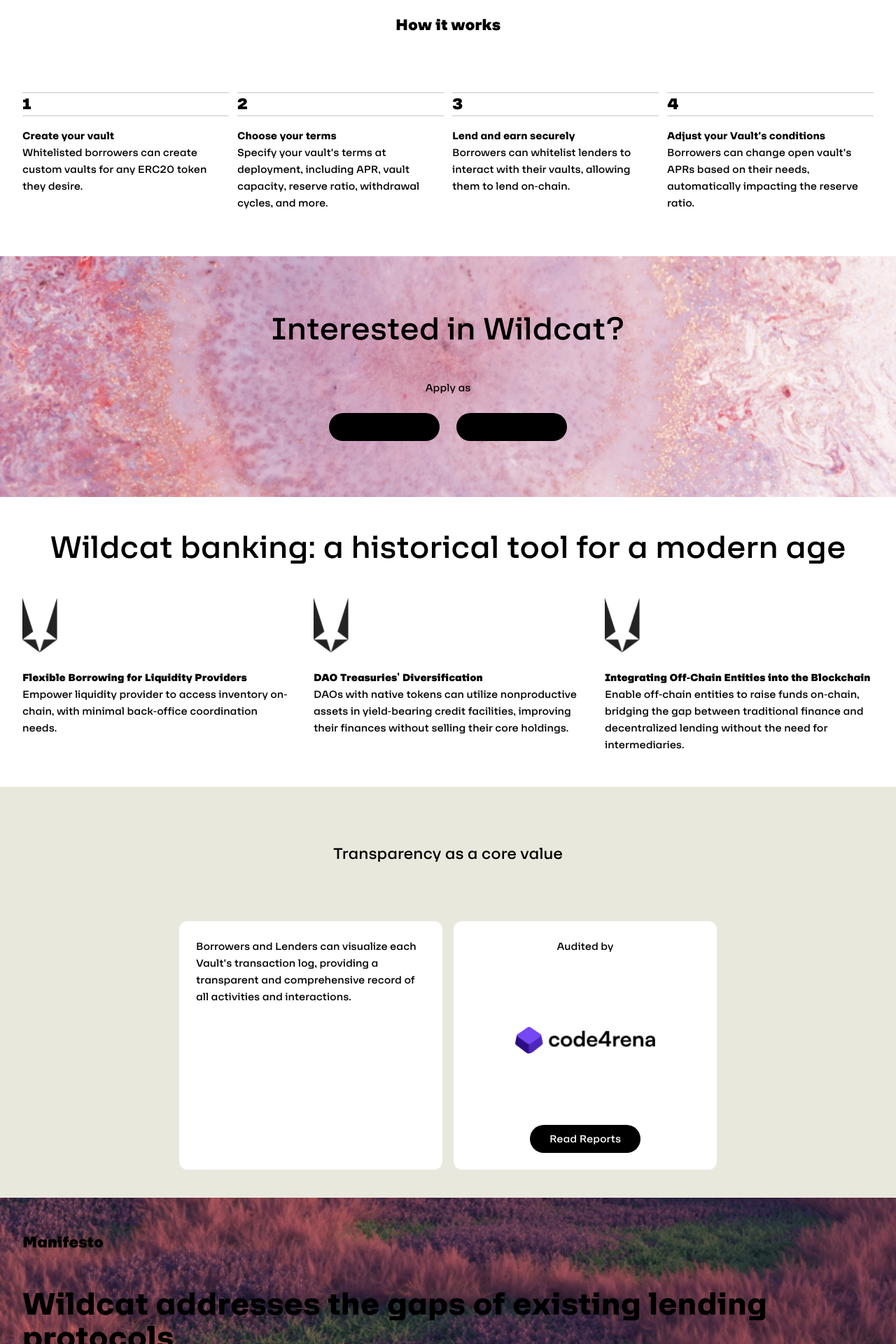
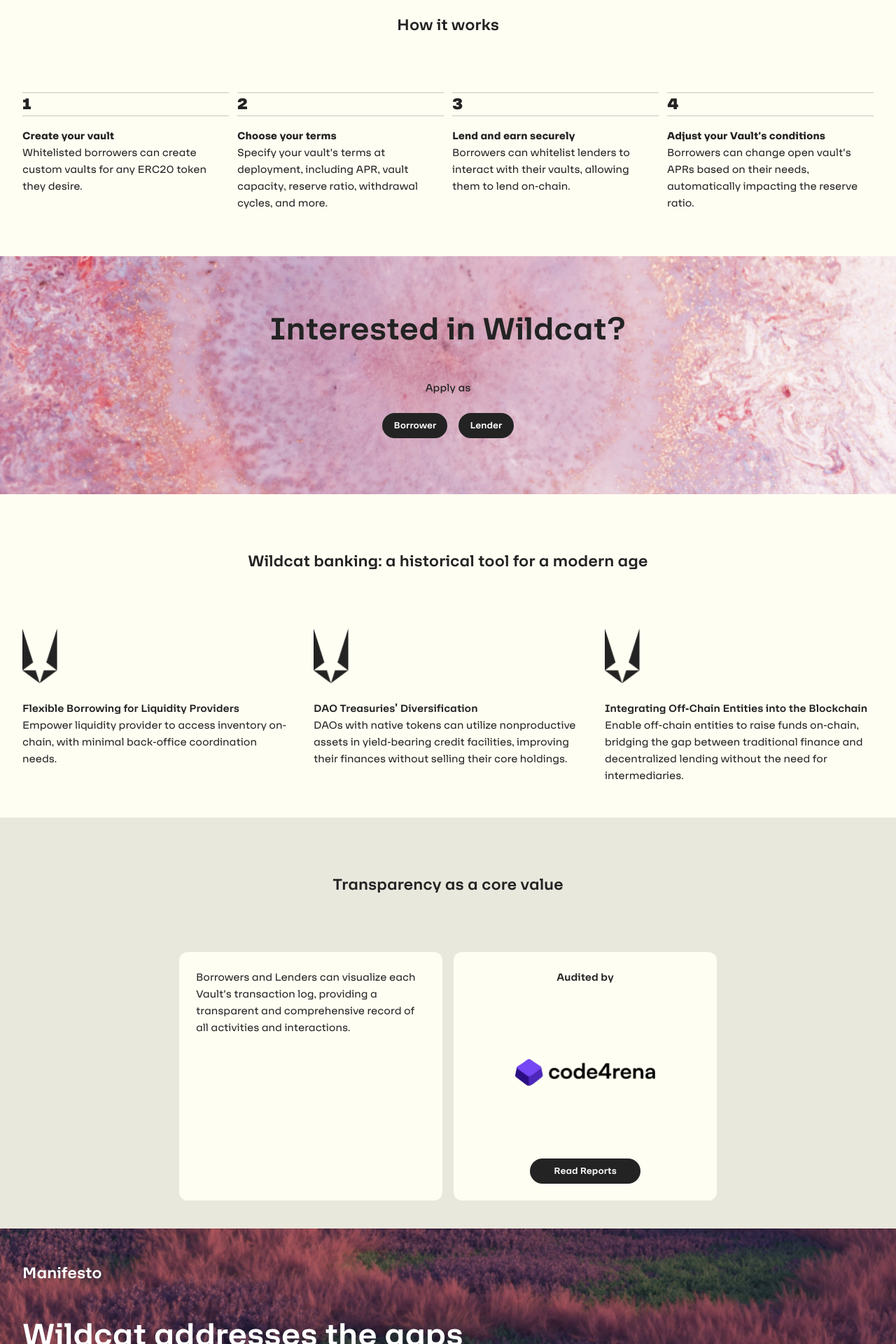
Before and after one commit to wildcat-finance/wildcat-landing, a Next.js app: page / in a window 1280 px wide. Shown: the part 860-2780 px from the top of the page at 70% size. Built offline with nearby package versions, Linux system fonts and the light colour scheme.

Commit message:
feat: tidy up detailing

```diff
--- a/src/app/layout.tsx
+++ b/src/app/layout.tsx
@@ -1,4 +1,4 @@
-import "./globals.css";
+import "@/app/styles/globals.css";
 import type { Metadata } from "next";
 import localFont from "next/font/local";
 
@@ -10,8 +10,18 @@
       style: "normal",
     },
     {
+      path: "../../public/fonts/F37LinecaTrial-Light.otf",
+      weight: "300",
+      style: "normal",
+    },
+    {
+      path: "../../public/fonts/F37LinecaTrial-Regular.otf",
+      weight: "400",
+      style: "normal",
+    },
+    {
       path: "../../public/fonts/F37LinecaTrial-Medium.otf",
-      weight: "400",
+      weight: "500",
       style: "normal",
     },
     {
--- a/src/app/page.tsx
+++ b/src/app/page.tsx
@@ -29,7 +29,7 @@
 
   return (
     <main className='flex min-h-screen flex-col'>
-      <nav className='h-20 flex flex-row justify-between items-center bg-[#232323] px-8'>
+      <nav className='h-20 flex flex-row justify-between items-center bg-black px-8'>
         <div>
           <img src='/logo.png' alt='logo' width={150} height={51} />
         </div>
@@ -54,29 +54,27 @@
           <source src='/WILDCAT_TOP_BANNER_1080.webm' type='video/webm' />
         </video>
         <div className='z-10 flex flex-col gap-8 max-w-[50rem]'>
-          <h1 className='text-3xl md:text-5xl/[50px] text-center'>
+          <h1 className=''>
             Unlocking flexible fixed-rate credit, on-chain.
           </h1>
-          <p className='text-center'>
-            Wildcat is a new DeFi lending protocol that empowers borrowsers to
+          <p className='text-center text-white max-w-[40rem] mx-auto'>
+            Wildcat is a new DeFi lending protocol that empowers borrowers to
             set their own terms while offering the flexibility to borrow any
             ERC20 token they require.
           </p>
 
           <div className='flex flex-col md:flex-row gap-4 items-center justify-center'>
-            <button className='rounded-xl bg-white px-4 py-2 text-black min-h-6 text-sm'>
+            <button className='bg-white text-black'>
               Become a Borrower
             </button>
-            <button className='rounded-xl bg-white px-4 py-2 text-black min-h-6 text-sm'>
+            <button className='bg-white text-black'>
               Launch app
             </button>
           </div>
         </div>
       </section>
-      <section className='bg-white text-black'>
-        <h2 className='text-2xl py-10 md:py-20 text-center font-black'>
-          How it works
-        </h2>
+      <section className='bg-bg-card text-black'>
+        <h2 className='text-center'>How it works</h2>
         <div
           ref={refHowItWorks}
           className='grid grid-cols-12 gap-3 px-8 pb-16 max-w-7xl mx-auto'
@@ -86,7 +84,7 @@
               scrolledPastHowItWorks ? "fade-in" : ""
             }`}
           >
-            <h3 className='text-2xl border-y border-[#c8c7bf] mb-4 font-black'>
+            <h3 className='text-2xl border-y border-border-primary mb-4 font-black'>
               1
             </h3>
             <h4 className='font-extrabold'>Create your vault</h4>
@@ -146,19 +144,19 @@
         <h2 className='text-5xl text-black text-center py-6 pt-20'>
           Interested in Wildcat?
         </h2>
-        <span className='text-black text-center py-6'>Apply as</span>
-        <div className='flex flex-row gap-6 items-center justify-center pb-20'>
-          <button className='bg-black rounded-full w-[158px] py-2'>
+        <div className='text-black text-center font-medium py-6'>Apply as</div>
+        <div className='flex flex-row gap-4 items-center justify-center pb-20'>
+          <button className='bg-black text-white'>
             Borrower
           </button>
-          <button className='bg-black rounded-full w-[158px] py-2'>
+          <button className='bg-black text-white'>
             Lender
           </button>
         </div>
       </section>
-      <section className='bg-white text-black py-12 px-8'>
+      <section className='bg-bg-card text-black px-8 pb-12'>
         <div className='max-w-7xl mx-auto'>
-          <h2 className='text-5xl text-black text-center pb-12'>
+          <h2 className='text-black text-center'>
             Wildcat banking: a historical tool for a modern age
           </h2>
 
@@ -178,7 +176,7 @@
                 width={50}
                 height={80}
               />
-              <h3 className='font-black'>
+              <h3>
                 Flexible Borrowing for Liquidity Providers
               </h3>
               <p>
@@ -198,7 +196,7 @@
                 width={50}
                 height={80}
               />
-              <h3 className='font-black'>
+              <h3>
                 DAO Treasuries&apos; Diversification
               </h3>
               <p>
@@ -219,7 +217,7 @@
                 width={50}
                 height={80}
               />
-              <h3 className='font-black'>
+              <h3>
                 Integrating Off-Chain Entities into the Blockchain
               </h3>
               <p>
@@ -232,19 +230,19 @@
         </div>
       </section>
       <section className='bg-[#E9E8DD] text-black px-8'>
-        <h2 className='text-center text-2xl py-10 md:py-20'>
+        <h2 className='text-center'>
           Transparency as a core value
         </h2>
         <div className='flex flex-col md:grid grid-cols-12 gap-4 max-w-3xl mx-auto pb-10'>
-          <div className='col-span-12 md:col-span-6 rounded-xl bg-white p-6 md:h-[calc(315px+40px)]'>
+          <div className='col-span-12 md:col-span-6 rounded-xl bg-bg-card p-6 md:h-[calc(315px+40px)]'>
             <p>
               Borrowers and Lenders can visualize each Vault’s transaction log,
               providing a transparent and comprehensive record of all activities
               and interactions.
             </p>
           </div>
-          <div className='col-span-12 md:col-span-6 rounded-xl bg-white p-6 md:h-[calc(315px+40px)] flex flex-col items-center justify-between'>
-            <span>Audited by</span>
+          <div className='col-span-12 md:col-span-6 rounded-xl bg-bg-card p-6 md:h-[calc(315px+40px)] flex flex-col items-center justify-between'>
+            <h3>Audited by</h3>
             <img
               src='/code4rena.png'
               alt='logo'
@@ -263,23 +261,23 @@
         style={{ backgroundImage: "url(/flowers-bg.jpeg)" }}
       >
         <div className='max-w-7xl mx-auto pt-12 pb-20 px-8'>
-          <h3 className='font-black text-2xl'>Manifesto</h3>
-          <h2 className='font-extrabold text-5xl py-12'>
+          <h3 className='text-white text-2xl'>Manifesto</h3>
+          <h2 className='text-white text-5xl py-12 max-w-2xl'>
             Wildcat addresses the gaps of existing lending protocols
           </h2>
 
           <div className='flex flex-col md:grid grid-cols-12 gap-8'>
             <div className='col-span-6'>
-              <p className='mb-8'>
+              <p className='mb-8 text-white'>
                 Freeing borrowers to choose their desired underlying asset,
                 interest rate methodology, and without the use of middlemen.
               </p>
-              <button className='bg-white rounded-full w-[158px] py-2 text-black text-sm'>
+              <button className='bg-white text-black'>
                 Read our Manifesto
               </button>
             </div>
             <div className='col-span-6'>
-              <p>
+              <p className={"text-white"}>
                 Wildcat is primarily aimed at organizations wishing to borrow
                 funds in the medium-term, but can reasonably be extended to
                 parties such as DeFi protocols wishing to raise funds without
@@ -292,7 +290,7 @@
           </div>
         </div>
       </section>
-      <footer className='bg-[#232323] text-white'>
+      <footer className='bg-black text-white'>
         <div className='max-w-7xl mx-auto px-8 py-12'>
           <div className='flex flex-col md:grid grid-cols-12 gap-6'>
             <div className='col-span-6'>
--- /dev/null
+++ b/src/app/styles/color.css
@@ -0,0 +1,30 @@
+:root,
+html[data-theme="light"] {
+    --primary: #FBC0DC;
+    --secondary: #C1FBC0;
+    --black: #232323;
+    --white: #fff;
+    --border-primary: #C8C7BE;
+    --bg-card: #FFFEF2;
+
+    --bg-primary: #ffffff;
+
+    --bg-card-hover: #ffffff;
+    --bg-form: #f3f3f3;
+    --bg-input: #ffffff;
+    --btn-primary: #F8F0F0;
+    --btn-primary-active: #C1FBC0;
+    --btn-secondary: #F8F0F0;
+    --btn-secondary-active: #C1FBC0;
+    --progress: #C1FBC0;
+    --progress-active: #FBC0DC;
+    --txt-primary: #000000;
+    --txt-hover: #C0EDFB;
+    --txt-inverted: #ffffff;
+    --highlight: #C1FBC0;
+    --info: #D1D4EE;
+    --error: #CA0C0C;
+    --warning: #CA670C;
+    --success: #C1FBC0;
+    --tree: 'url(/img/tree-bg.png)';
+}
--- a/src/app/globals.css
+++ b/src/app/styles/globals.css
@@ -1,3 +1,5 @@
+@import './color.css';
+
 @tailwind base;
 @tailwind components;
 @tailwind utilities;
@@ -54,3 +56,23 @@
 .animation-delay-1200ms {
   animation-delay: 1200ms;
 }
+
+h1 {
+  @apply text-white text-3xl md:text-5xl/[50px] text-center;
+}
+
+h2 {
+  @apply text-2xl py-10 md:py-20 font-bold;
+}
+
+h3 {
+  @apply font-bold;
+}
+
+p {
+  @apply text-base font-normal;
+}
+
+button {
+  @apply rounded-full px-4 py-2 font-bold text-sm;
+}
--- a/tailwind.config.ts
+++ b/tailwind.config.ts
@@ -16,6 +16,33 @@
       fontFamily: {
         sans: ['var(--font-lineca)']
       },
+      colors: {
+        'primary': 'var(--primary)',
+        'secondary': 'var(--secondary)',
+        'black': 'var(--black)',
+        'white': 'var(--white)',
+        'border-primary': 'var(--border-primary)',
+        'bg-card': 'var(--bg-card)',
+
+        'bg-primary': 'var(--bg-primary)',
+        'bg-card-hover': 'var(--bg-card-hover)',
+        'bg-form': 'var(--bg-form)',
+        'bg-input': 'var(--bg-input)',
+        'btn-primary': 'var(--btn-primary)',
+        'btn-primary-active': 'var(--btn-primary-active)',
+        'btn-secondary': 'var(--btn-secondary)',
+        'btn-secondary-active': 'var(--btn-secondary-active)',
+        'progress': 'var(--progress)',
+        'progress-active': 'var(--progress-active)',
+        'txt-primary': 'var(--txt-primary)',
+        'txt-hover': 'var(--txt-hover)',
+        'txt-inverted': 'var(--txt-inverted)',
+        'highlight': 'var(--highlight)',
+        'info': 'var(--info)',
+        'error': 'var(--error)',
+        'warning': 'var(--warning)',
+        'success': 'var(--success)'
+      },
     },
   },
   plugins: [],
```
Also changed, not shown: 2 other files (tests, documents, lock files or other folders).
